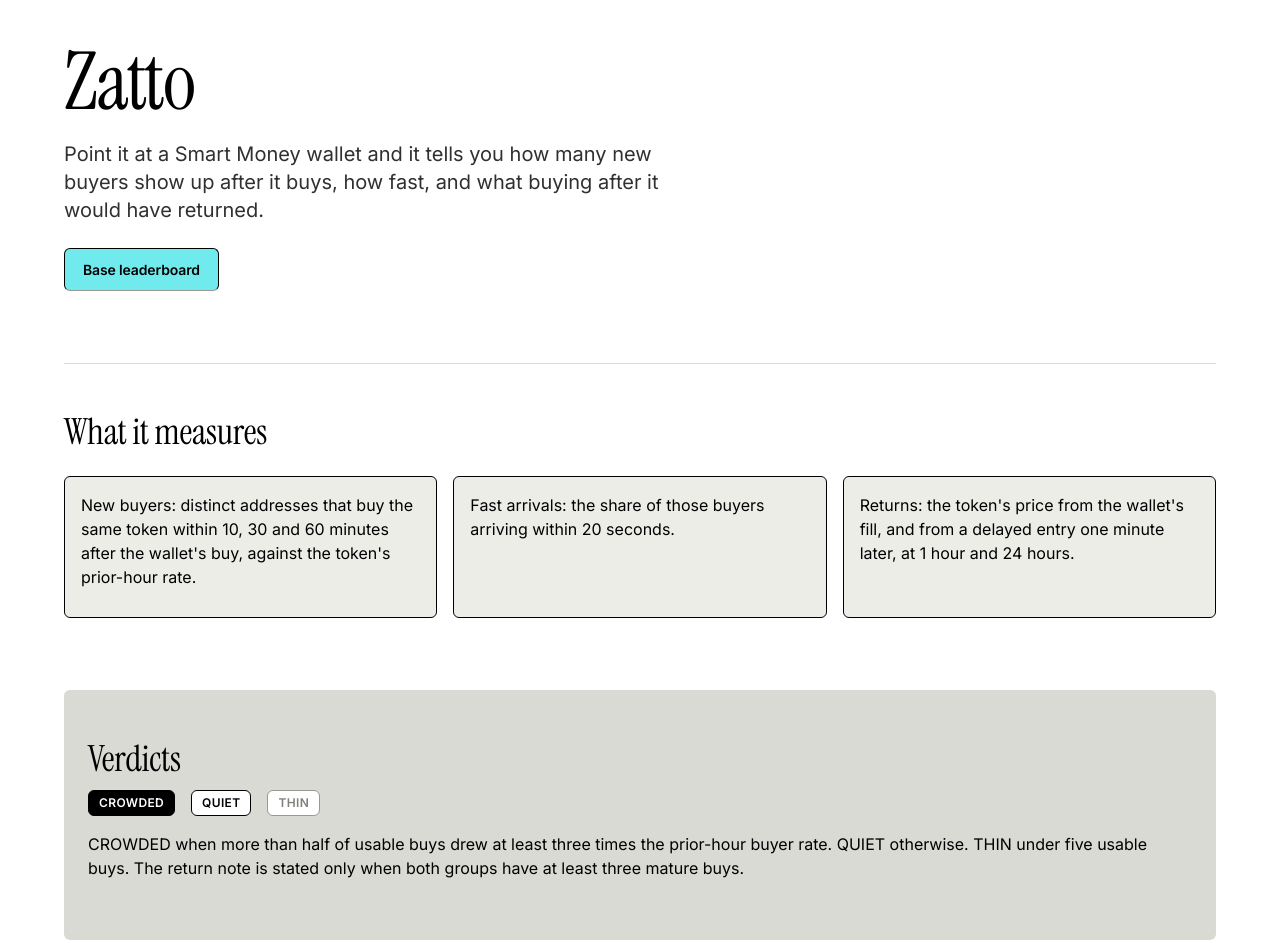
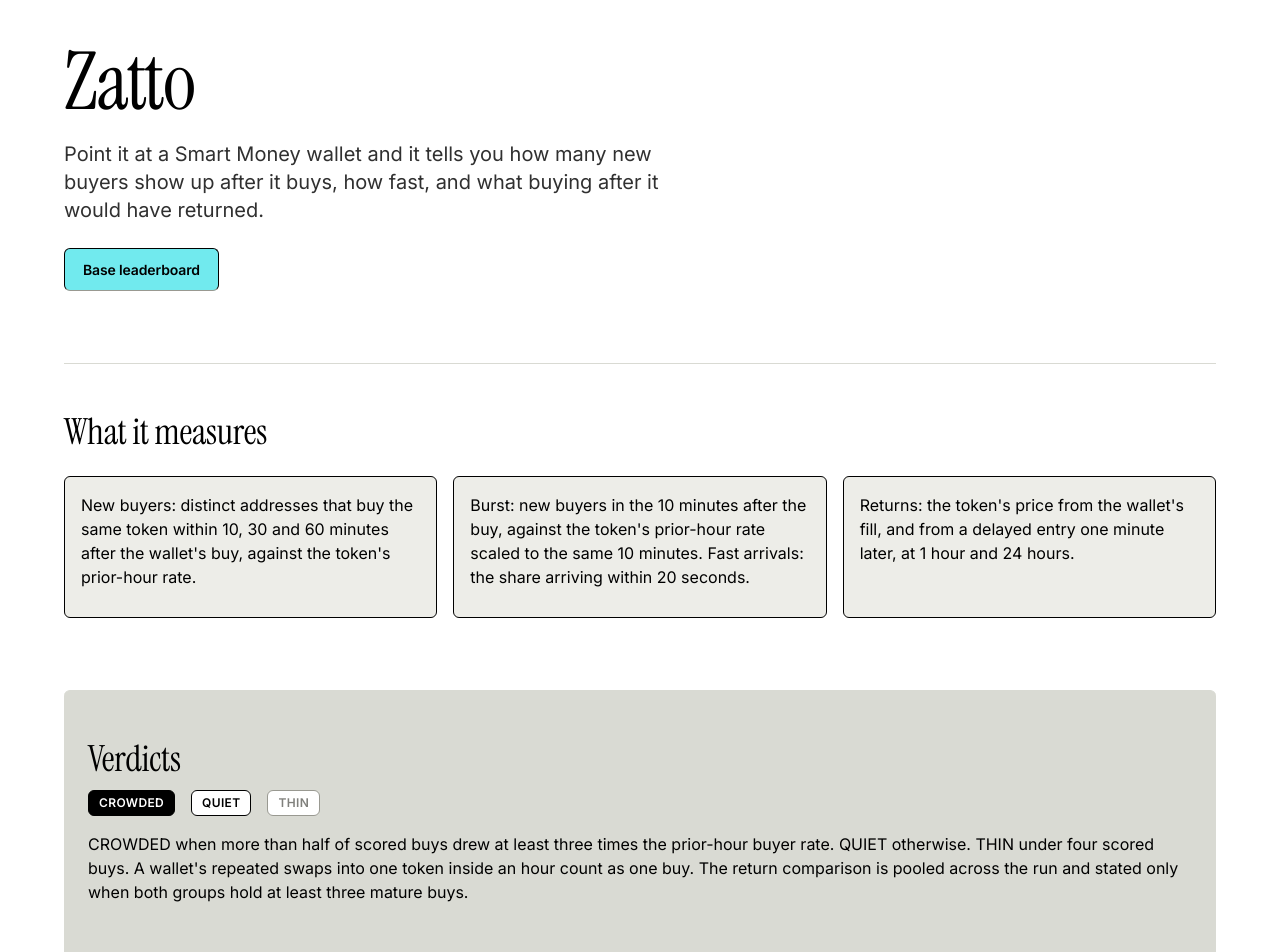
Before and after one commit to sneg55/zatto, a Next.js app: page / in a window 1280 px wide. Shown: the top 952 px of the page. Built offline with nearby package versions, Linux system fonts and the light colour scheme.

Commit message:
Show the burst ratio on the wallet page and state the new floors on the landing copy

```diff
--- a/app/page.tsx
+++ b/app/page.tsx
@@ -24,7 +24,10 @@ export default function Home() {
             </p>
           </li>
           <li className="card">
-            <p>Fast arrivals: the share of those buyers arriving within 20 seconds.</p>
+            <p>
+              Burst: new buyers in the 10 minutes after the buy, against the token&apos;s prior-hour rate scaled to
+              the same 10 minutes. Fast arrivals: the share arriving within 20 seconds.
+            </p>
           </li>
           <li className="card">
             <p>
@@ -43,8 +46,9 @@ export default function Home() {
           <span className="tag tag-thin">THIN</span>
         </p>
         <p>
-          CROWDED when more than half of usable buys drew at least three times the prior-hour buyer rate. QUIET
-          otherwise. THIN under five usable buys. The return note is stated only when both groups have at least
+          CROWDED when more than half of scored buys drew at least three times the prior-hour buyer rate. QUIET
+          otherwise. THIN under four scored buys. A wallet&apos;s repeated swaps into one token inside an hour count
+          as one buy. The return comparison is pooled across the run and stated only when both groups hold at least
           three mature buys.
         </p>
       </section>
--- a/app/wallet/[chain]/[addr]/page.tsx
+++ b/app/wallet/[chain]/[addr]/page.tsx
@@ -81,7 +81,7 @@ export default async function WalletPage({ params, searchParams }: { params: Pro
                 <tr>
                   <th>Time</th><th>Token</th><th className="num">Baseline/h</th>
                   <th className="num">New 10m</th><th className="num">New 30m</th><th className="num">New 60m</th>
-                  <th className="num">Fast</th><th className="num">Ratio</th>
+                  <th className="num">Fast</th><th className="num">Burst 10m</th><th className="num">Ratio 60m</th>
                   <th className="num">Leader 24h</th><th className="num">Delayed 24h</th>
                   <th>State</th><th>Tx</th>
                 </tr>
@@ -96,7 +96,8 @@ export default async function WalletPage({ params, searchParams }: { params: Pro
                     <td className="num">{b.newBuyers.m30}</td>
                     <td className="num">{b.newBuyers.m60}</td>
                     <td className="num">{b.fastShare == null ? "n/a" : fmtPct(b.fastShare)}</td>
-                    <td className="num">{b.crowdRatio.toFixed(2)}{b.crowded ? <span className="pill-note">crowded</span> : null}</td>
+                    <td className="num">{b.crowdRatio10.toFixed(2)}x</td>
+                    <td className="num">{b.crowdRatio.toFixed(2)}x{b.crowded ? <span className="pill-note">crowded</span> : null}</td>
                     <td className="num"><Delta value={b.leaderReturn.h24} /></td>
                     <td className="num"><Delta value={b.delayedReturn.h24} /></td>
                     <td>{b.usable ? "usable" : b.exclusion}</td>
```
